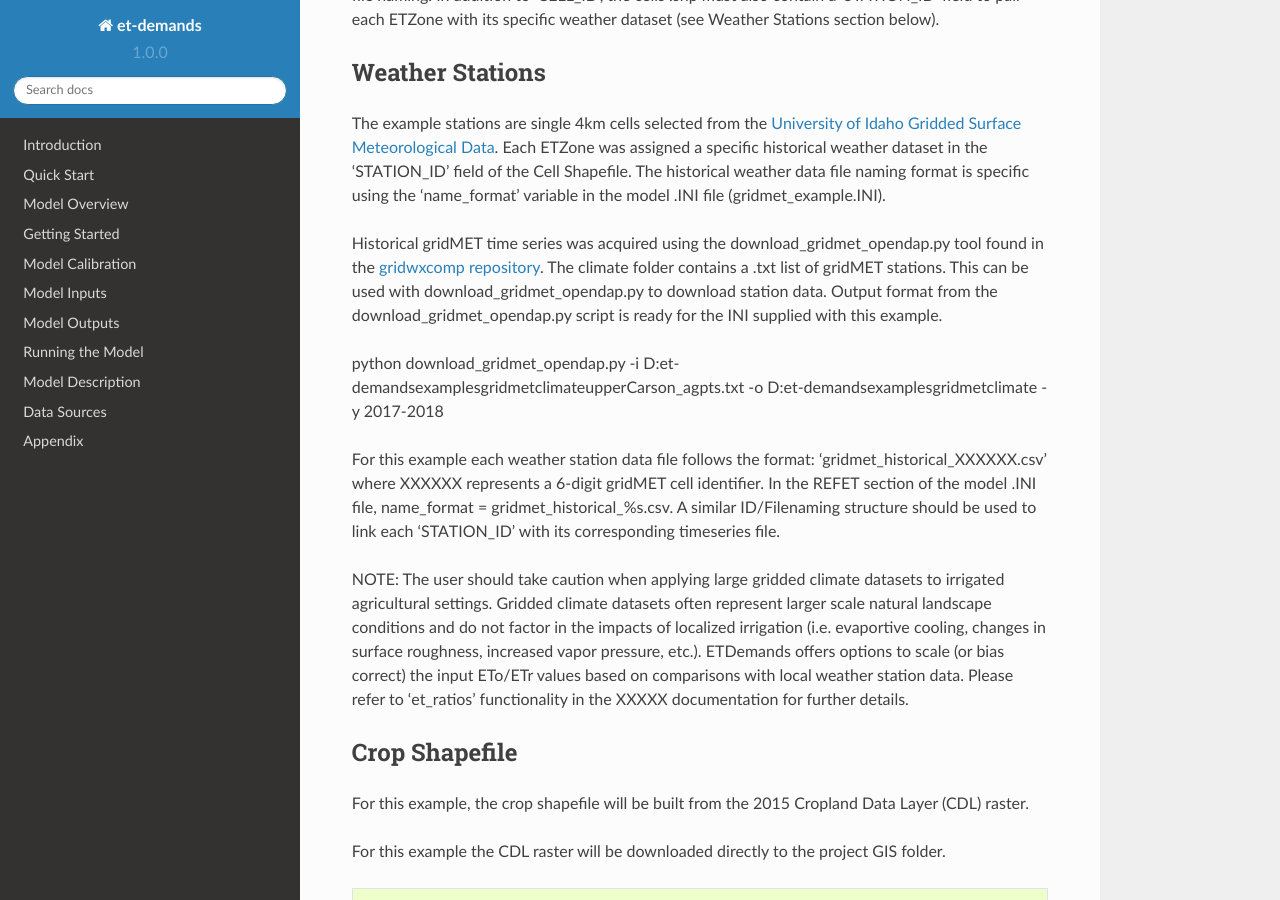
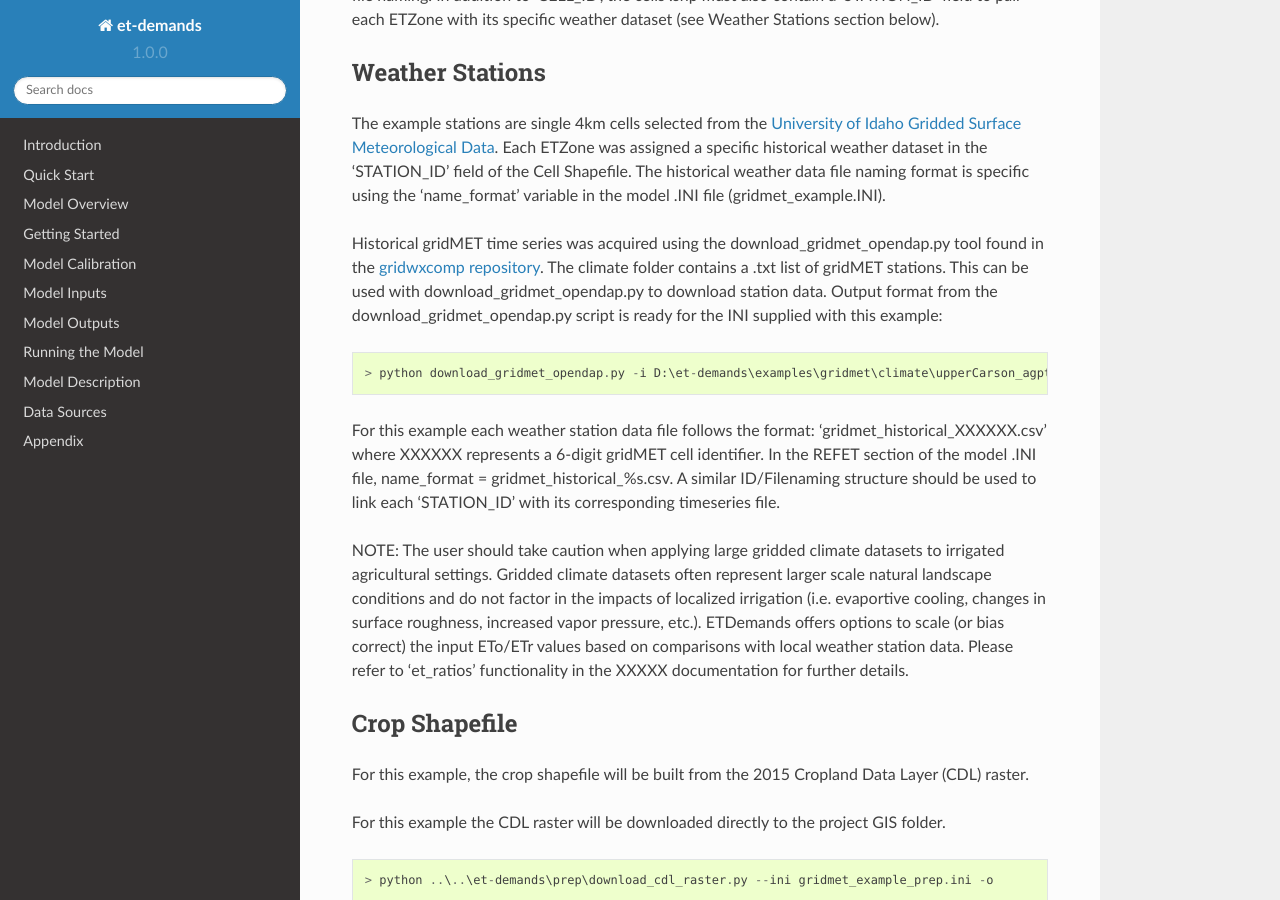
Before and after one commit to DOI-BOR/et-demands, a Sphinx documentation site: the page built from docs/gridmet_example.rst, in a window 1280 px wide and 900 px high, scrolled down 1670 px. Built offline with Sphinx 7.4.7 and the Read the Docs theme 2.0.0, drawn with Linux system fonts in a browser that asks for light colours.

Commit message:
cmd instruction formatting issue
fixes minor formatting issue

```diff
--- a/docs/gridmet_example.rst
+++ b/docs/gridmet_example.rst
@@ -77,9 +77,9 @@
 
 Historical gridMET time series was acquired using the download_gridmet_opendap.py tool
 found in the `gridwxcomp repository <https://github.com/WSWUP/gridwxcomp/>`_. The climate folder contains a .txt list of gridMET stations. This can be used with download_gridmet_opendap.py to download station
-data. Output format from the download_gridmet_opendap.py script is ready for the INI supplied with this example.
+data. Output format from the download_gridmet_opendap.py script is ready for the INI supplied with this example::
 
-python download_gridmet_opendap.py -i D:\et-demands\examples\gridmet\climate\upperCarson_agpts.txt -o D:\et-demands\examples\gridmet\climate -y 2017-2018
+    > python download_gridmet_opendap.py -i D:\et-demands\examples\gridmet\climate\upperCarson_agpts.txt -o D:\et-demands\examples\gridmet\climate -y 2017-2018
 
 For this example each weather station data file follows the format:
 'gridmet_historical_XXXXXX.csv' where XXXXXX represents a 6-digit gridMET cell identifier.
```
